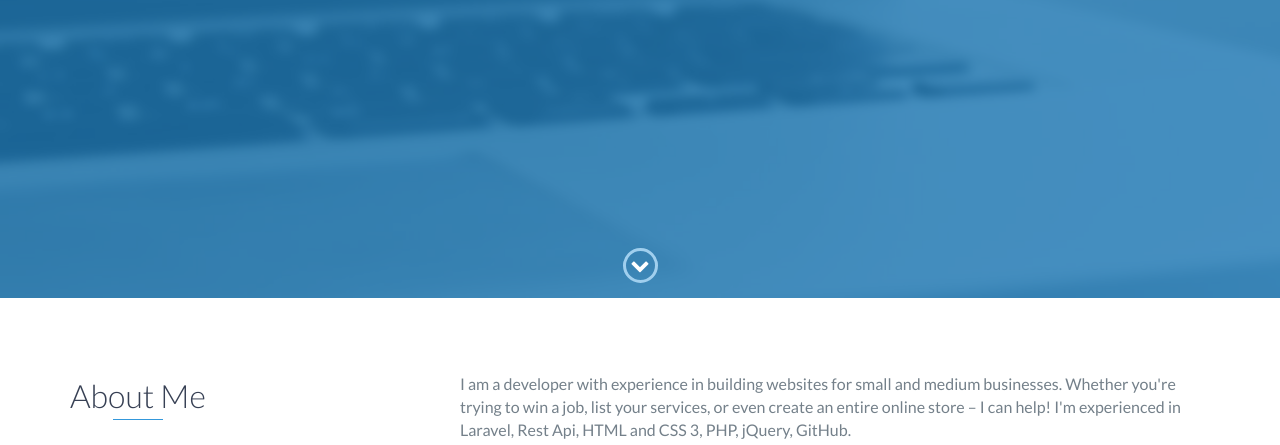
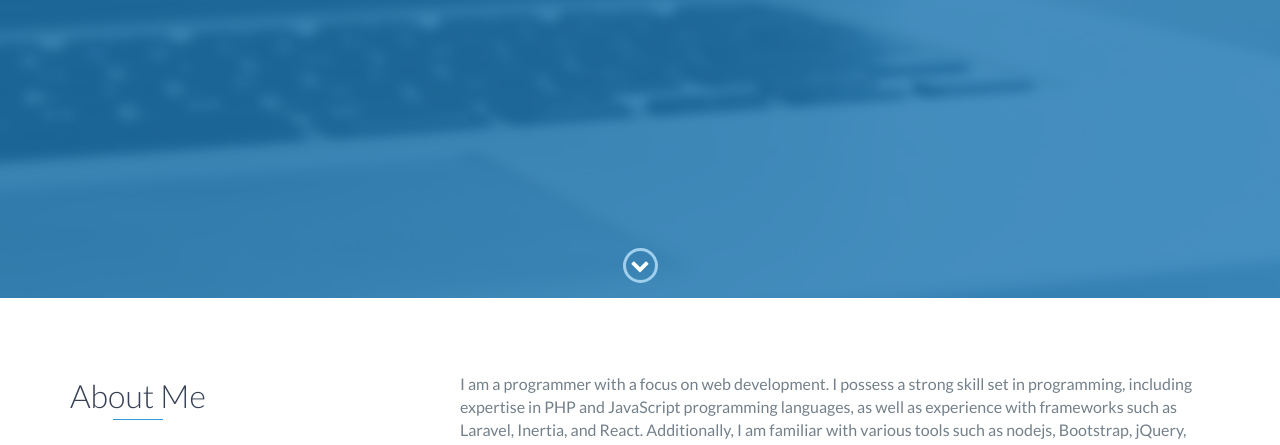
Before and after one commit to fahrigunadi/portfolio, a plain HTML site: page index.html in a window 1280 px wide. Shown: the part 502-947 px from the top of the page. Drawn offline with nearby package versions, Linux system fonts and the light colour scheme.

Commit message:
modify about Me

```diff
--- a/index.html
+++ b/index.html
@@ -87,7 +87,7 @@
                 </div>
                 <div class="col-md-8">
                     <p>
-                        I am a developer with experience in building websites for small and medium businesses. Whether you're trying to win a job, list your services, or even create an entire online store – I can help! I'm experienced in Laravel, Rest Api, HTML and CSS 3, PHP, jQuery, GitHub.
+                        I am a programmer with a focus on web development. I possess a strong skill set in programming, including expertise in PHP and JavaScript programming languages, as well as experience with frameworks such as Laravel, Inertia, and React. Additionally, I am familiar with various tools such as nodejs, Bootstrap, jQuery, HTML, CSS, Git, and Github. These skills and experience make me a well-rounded and capable programmer.
                     </p>
                 </div>
             </div>
```
